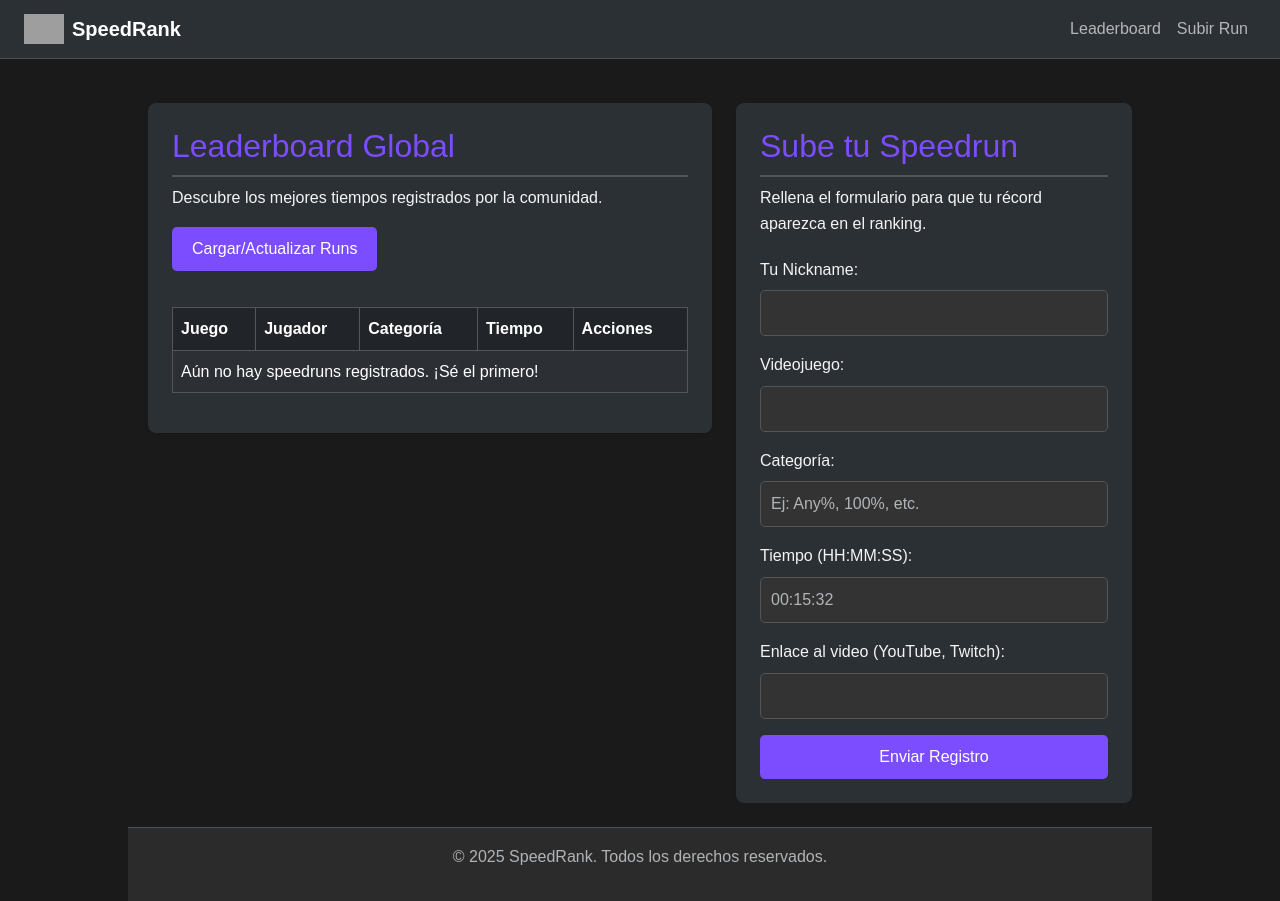
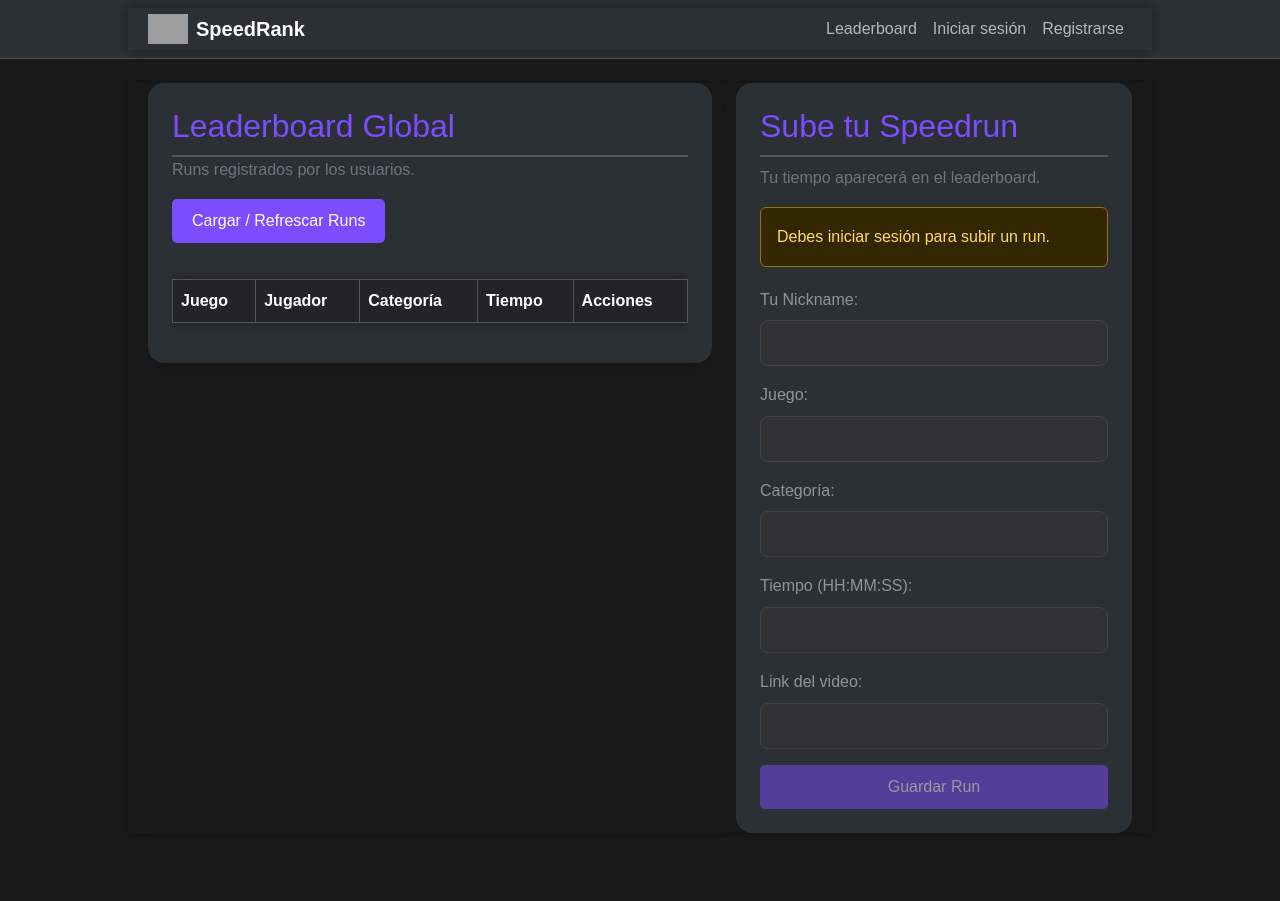
Before and after one commit to bliempi2025/Entrega-3, a PHP site: page / in a window 1280 px wide. After the commit the page ends 833 px from the top, so only its background shows below. Run offline with PHP 8.4, Linux system fonts and the light colour scheme; data that the repository does not hold is empty; some libraries are stand-ins or nearby versions; grey boxes are pictures that could not be loaded.

Commit message:
Update:Toa La w

```diff
--- a/Entrega3/index.php
+++ b/Entrega3/index.php
@@ -1,54 +1,99 @@
 <!DOCTYPE html>
 <html lang="es" data-bs-theme="dark">
+
 <head>
     <meta charset="UTF-8">
     <meta name="viewport" content="width=device-width, initial-scale=1.0">
-    <meta name="description" content="SpeedRank - La comunidad para documentar y clasificar tus speedruns de videojuegos.">
-    <meta name="keywords" content="speedrun, ranking, videojuegos, leaderboard, récords">
-    <title>SpeedRank - Tu Ranking de Speedruns</title>
+    <title>SpeedRank - Speedruns</title>
 
-    <link rel="stylesheet" href= "css/bootstrap.min.css">
+    <!-- Bootstrap CSS (REQUISITO de la pauta) -->
+    <link rel="stylesheet" href="css/bootstrap.min.css">
 
+    <!-- SweetAlert2 (Framework adicional) -->
+    <script src="https://cdn.jsdelivr.net/npm/sweetalert2@11"></script>
+
+    <!-- Estilos propios -->
     <link rel="stylesheet" href="style.css">
+</head>
 
-</head>
-<body data-bs-theme="dark"> <header>
-    <nav class="navbar navbar-expand-lg bg-body-tertiary border-bottom">
-        <div class="container-fluid px-4">
-            <a class="navbar-brand d-flex align-items-center gap-2" href="#">
-                <img id="logo" src="imagenes/logo.png" alt="Logo SpeedRank" style="width: 40px;" onerror="this.onerror=null;this.src='https://placehold.co/40x40/7c4dff/ffffff?text=SR';">
-                <b>SpeedRank</b>
+<body>
+
+<?php
+// ============================
+// SESIONES — Requisito de la pauta
+// ============================
+session_start();
+?>
+
+<header>
+    <!-- ============================
+         NAVBAR Bootstrap (comentado)
+         ============================ -->
+    <nav class="navbar navbar-expand-lg bg-body-tertiary border-bottom shadow-sm">
+        <div class="container">
+
+            <a class="navbar-brand d-flex align-items-center" href="#">
+                <img src="imagenes/logo.png"
+                     onerror="this.src='https://placehold.co/40x40/F0F/FFF?text=SR';"
+                     style="width:40px" class="me-2">
+                <strong>SpeedRank</strong>
             </a>
-            <button class="navbar-toggler" type="button" data-bs-toggle="collapse" data-bs-target="#navbarNav">
+
+            <!-- Botón responsive -->
+            <button class="navbar-toggler" data-bs-toggle="collapse" data-bs-target="#navMenu">
                 <span class="navbar-toggler-icon"></span>
             </button>
-            <div class="collapse navbar-collapse" id="navbarNav">
+
+            <div id="navMenu" class="collapse navbar-collapse">
                 <ul class="navbar-nav ms-auto">
+
+                    <!-- Enlaces habituales -->
                     <li class="nav-item">
                         <a class="nav-link" href="#leaderboard">Leaderboard</a>
                     </li>
+
+                    <?php if (!isset($_SESSION['user'])): ?>
+                        <!-- Si NO hay sesión → mostrar Login / Registro -->
+                        <li class="nav-item"><a class="nav-link" href="login.php">Iniciar sesión</a></li>
+                        <li class="nav-item"><a class="nav-link" href="register.php">Registrarse</a></li>
+                    <?php else: ?>
+                        <!-- Si hay sesión → mostrar nombre + logout -->
                         <li class="nav-item">
-                        <a class="nav-link" href="#submit-run">Subir Run</a>
+                            <span class="nav-link">Hola, <b><?= $_SESSION['user'] ?></b></span>
                         </li>
+                        <li class="nav-item">
+                            <a class="nav-link text-danger" href="logout.php">Cerrar sesión</a>
+                        </li>
+                    <?php endif; ?>
                 </ul>
             </div>
+
         </div>
     </nav>
 </header>
 
-  <main class="container mt-4">
-    <div id="notification-area"></div>
+<main class="container my-4">
+
+    <div id="notificaciones"></div>
 
     <div class="row g-4">
 
+        <!-- =============================================
+             COLUMNA IZQUIERDA — Leaderboard (READ)
+             ============================================= -->
         <div class="col-lg-7">
-        <section id="leaderboard" class="bg-body-tertiary rounded-3 shadow-sm p-4">
-          <h2>Leaderboard Global</h2>
-          <p>Descubre los mejores tiempos registrados por la comunidad.</p>
-          <button id="load-runs-btn" class="btn btn-primary mb-3">Cargar/Actualizar Runs</button>
+            <section class="bg-body-tertiary p-4 rounded-4 shadow">
+
+                <h2 class="mb-0">Leaderboard Global</h2>
+                <p class="text-secondary">Runs registrados por los usuarios.</p>
+
+                <!-- Botón para recargar tabla -->
+                <button id="load-runs-btn" class="btn btn-primary mb-3">
+                    Cargar / Refrescar Runs
+                </button>
 
                 <div class="table-responsive">
-            <table class="table table-striped table-hover">
+                    <table class="table table-hover table-striped">
                         <thead class="table-dark">
                             <tr>
                                 <th>Juego</th>
@@ -58,51 +103,75 @@
                                 <th>Acciones</th>
                             </tr>
                         </thead>
-              <tbody id="leaderboard-body">
-                </tbody>
+                        <tbody id="leaderboard-body"></tbody>
                     </table>
                 </div>
+
             </section>
         </div>
 
+        <!-- =============================================
+             COLUMNA DERECHA — Subir Run (CREATE)
+             ============================================= -->
         <div class="col-lg-5">
-        <section id="submit-run" class="bg-body-tertiary rounded-3 shadow-sm p-4">
+            <section class="bg-body-tertiary p-4 rounded-4 shadow">
+
                 <h2>Sube tu Speedrun</h2>
-          <p>Rellena el formulario para que tu récord aparezca en el ranking.</p>
+                <p class="text-secondary">Tu tiempo aparecerá en el leaderboard.</p>
 
-          <form id="submit-run-form">
+                <?php if (!isset($_SESSION['user'])): ?>
+                    <!-- Bloqueo cuando no hay sesión -->
+                    <div class="alert alert-warning">
+                        Debes iniciar sesión para subir un run.
+                    </div>
+                <?php endif; ?>
+
+                <form id="submit-run-form" <?= !isset($_SESSION['user']) ? "class='opacity-50 pe-none'" : "" ?>>
+
+                    <input type="hidden" id="run_id">
+
                     <div class="mb-3">
-                  <label for="nickname" class="form-label">Tu Nickname:</label>
-                  <input type="text" class="form-control" id="nickname" name="nickname" required>
+                        <label class="form-label">Tu Nickname:</label>
+                        <input type="text" class="form-control" id="nickname" required>
                     </div>
+
                     <div class="mb-3">
-                  <label for="game" class="form-label">Videojuego:</label>
-                  <input type="text" class="form-control" id="game" name="game" required>
+                        <label class="form-label">Juego:</label>
+                        <input type="text" class="form-control" id="game" required>
                     </div>
+
                     <div class="mb-3">
-                  <label for="category" class="form-label">Categoría:</label>
-                  <input type="text" class="form-control" id="category" name="category" placeholder="Ej: Any%, 100%, etc." required>
+                        <label class="form-label">Categoría:</label>
+                        <input type="text" class="form-control" id="category" required>
                     </div>
+
                     <div class="mb-3">
-                  <label for="time_record" class="form-label">Tiempo (HH:MM:SS):</label>
-                  <input type="text" class="form-control" id="time_record" name="time_record" placeholder="00:15:32" required>
+                        <label class="form-label">Tiempo (HH:MM:SS):</label>
+                        <input type="text" class="form-control" id="time_record" required>
                     </div>
+
                     <div class="mb-3">
-                  <label for="video_link" class="form-label">Enlace al video (YouTube, Twitch):</label>
-                  <input type="url" class="form-control" id="video_link" name="video_link" required>
+                        <label class="form-label">Link del video:</label>
+                        <input type="url" class="form-control" id="video_link" required>
                     </div>
-              <button type="submit" class="btn btn-success w-100">Enviar Registro</button>
+
+                    <button type="submit" class="btn btn-success w-100">
+                        Guardar Run
+                    </button>
                 </form>
+
             </section>
         </div>
 
-    </div> </main>
+    </div>
 
-  <footer class="container mt-4 py-3 border-top">
-    <p class="text-center text-body-secondary">&copy; 2025 SpeedRank. Todos los derechos reservados.</p>
-  </footer>
+</main>
 
+<!-- Bootstrap JS -->
 <script src="js/bootstrap.bundle.min.js"></script>
-  <script defer src="script.js"></script>
+
+<!-- Archivo JS del proyecto -->
+<script src="script.js" defer></script>
+
 </body>
 </html>
--- a/Entrega3/style.css
+++ b/Entrega3/style.css
@@ -22,15 +27,15 @@ body {
     margin: auto;
     overflow: hidden;
     padding: 0 20px;
+    box-shadow: 0 0 10px rgba(0,0,0,0.4);
 }
 
-/* Estilos para la etiqueta <header> usando una clase y Flexbox */
+/* HEADER (Flexbox) */
 .main-header {
     background: #2b2b2b;
     color: #fff;
     padding: 1rem 0;
     border-bottom: 3px solid #7c4dff;
-    /* Requisito: Uso de Flexbox para el layout */
     display: flex;
     justify-content: space-between;
     align-items: center;
@@ -92,11 +94,12 @@ h1, h2 {
     border-radius: 8px;
 }
 
-/* Estilo para la tabla */
+/* TABLA */
 table {
     width: 100%;
     margin-top: 20px;
     border-collapse: collapse;
+    box-shadow: 0 0 10px rgba(0,0,0,0.4);
 }
 
 table, th, td {
@@ -151,14 +174,14 @@ form textarea {
     width: 100%;
     padding: 10px;
     margin-bottom: 10px;
-    border-radius: 5px;
+    border-radius: 8px;
     border: 1px solid #555;
     background-color: #333;
     color: #f4f4f4;
-    box-sizing: border-box; /* Asegura que el padding no afecte el ancho total */
+    box-sizing: border-box;
 }
 
-/* Pseudo-clase :focus */
+/* Focus */
 form input[type="text"]:focus,
 form input[type="url"]:focus,
 form textarea:focus {
@@ -167,15 +190,21 @@ form textarea:focus {
     box-shadow: 0 0 5px rgba(124, 77, 255, 0.5);
 }
 
+/* FOOTER */
 footer {
     text-align: center;
     padding: 20px;
     margin-top: 20px;
     background: #2b2b2b;
     border-top: 3px solid #7c4dff;
+    color: #ccc;
 }
 
-/* Estilos para el área de notificaciones */
+footer:hover {
+    color: #fff;
+}
+
+/* Notificaciones */
 #notification-area {
     padding: 10px 0;
     text-align: center;
```
Also changed, not shown: other parts of Entrega3/style.css (+35 -29 lines), Entrega3/login.php (added, +55 -0 lines), Entrega3/register.php (added, +44 -0 lines), Entrega3/registrar_run.php (+2 -13 lines), Entrega3/script.js (+14 -22 lines), Entrega3/setup.php (+41 -12 lines). Lines whose indentation alone changed are shown as unchanged.
